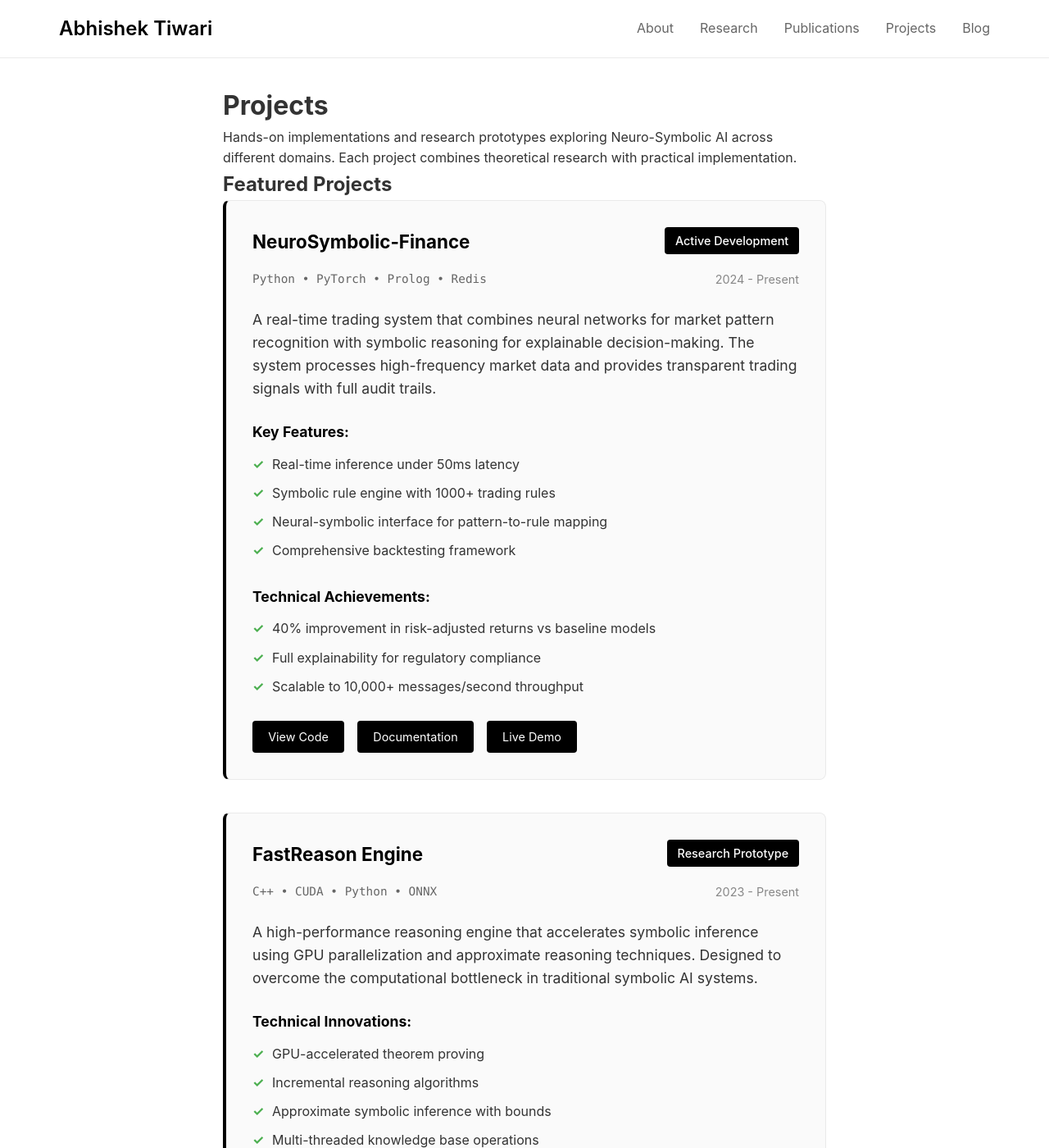
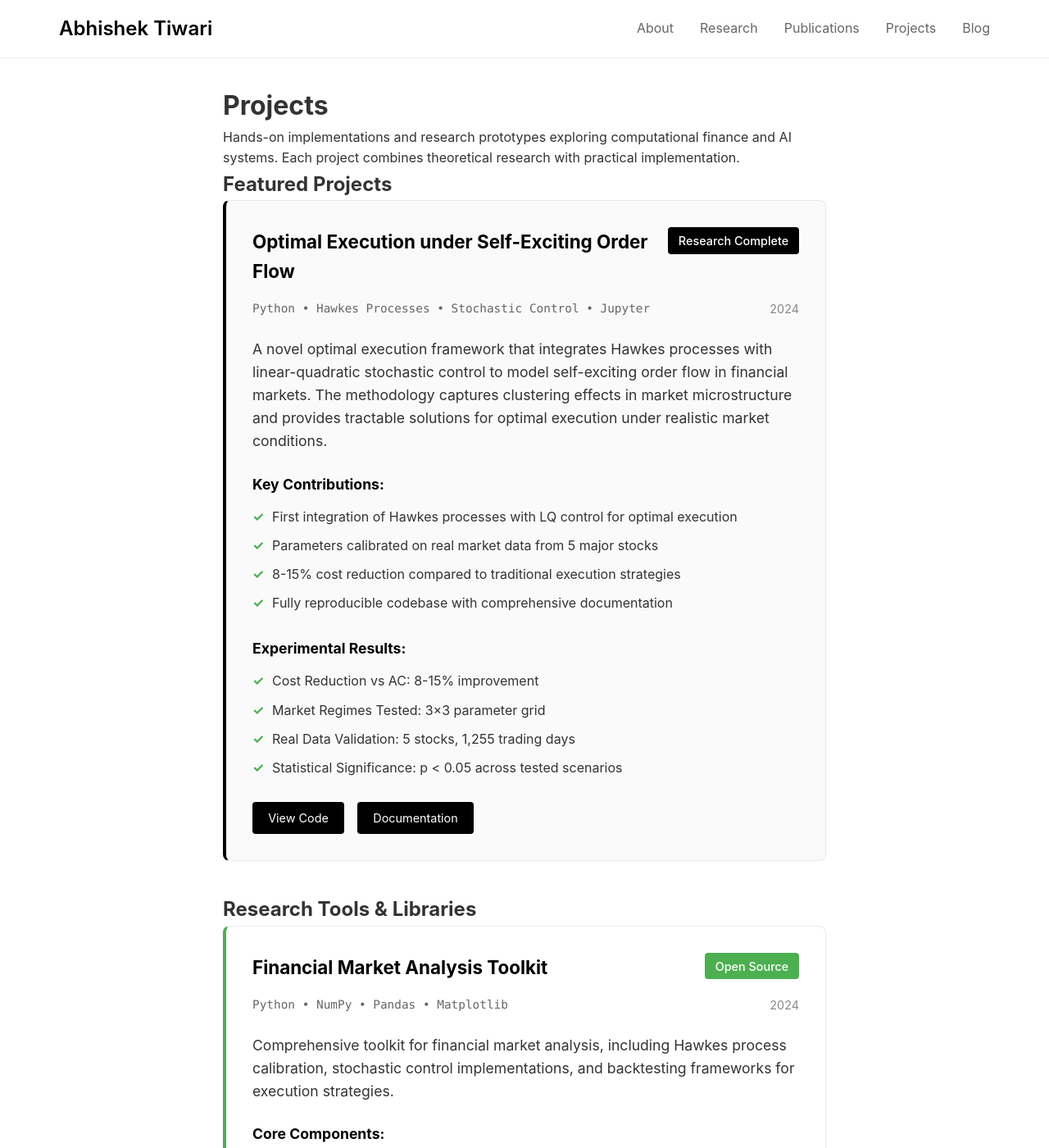
Before and after one commit to Abhishek282001Tiwari/Personal_Website, a Jekyll site: the page built from projects.md, in a window 1280 px wide and 1400 px high. Shown: the whole window at 82% size. Built offline with Jekyll 4.4.1, drawn with Linux system fonts in a browser that asks for light colours; some of the changed text lies outside the part shown.

Commit message:
Update projects page with actual GitHub project

```diff
--- a/projects.md
+++ b/projects.md
@@ -6,79 +6,43 @@ permalink: /projects/
 
 # Projects
 
-Hands-on implementations and research prototypes exploring Neuro-Symbolic AI across different domains. Each project combines theoretical research with practical implementation.
+Hands-on implementations and research prototypes exploring computational finance and AI systems. Each project combines theoretical research with practical implementation.
 
 ## Featured Projects
 
 <div class="project featured">
     <div class="project-header">
-        <h3>NeuroSymbolic-Finance</h3>
-        <span class="project-status">Active Development</span>
+        <h3>Optimal Execution under Self-Exciting Order Flow</h3>
+        <span class="project-status">Research Complete</span>
     </div>
     <div class="project-meta">
-        <span class="project-tech">Python • PyTorch • Prolog • Redis</span>
-        <span class="project-date">2024 - Present</span>
+        <span class="project-tech">Python • Hawkes Processes • Stochastic Control • Jupyter</span>
+        <span class="project-date">2024</span>
     </div>
     <p class="project-description">
-        A real-time trading system that combines neural networks for market pattern recognition with symbolic reasoning for explainable decision-making. The system processes high-frequency market data and provides transparent trading signals with full audit trails.
+        A novel optimal execution framework that integrates Hawkes processes with linear-quadratic stochastic control to model self-exciting order flow in financial markets. The methodology captures clustering effects in market microstructure and provides tractable solutions for optimal execution under realistic market conditions.
     </p>
     <div class="project-features">
-        <h4>Key Features:</h4>
+        <h4>Key Contributions:</h4>
         <ul>
-            <li>Real-time inference under 50ms latency</li>
-            <li>Symbolic rule engine with 1000+ trading rules</li>
-            <li>Neural-symbolic interface for pattern-to-rule mapping</li>
-            <li>Comprehensive backtesting framework</li>
+            <li>First integration of Hawkes processes with LQ control for optimal execution</li>
+            <li>Parameters calibrated on real market data from 5 major stocks</li>
+            <li>8-15% cost reduction compared to traditional execution strategies</li>
+            <li>Fully reproducible codebase with comprehensive documentation</li>
         </ul>
     </div>
     <div class="project-results">
-        <h4>Technical Achievements:</h4>
+        <h4>Experimental Results:</h4>
         <ul>
-            <li>40% improvement in risk-adjusted returns vs baseline models</li>
-            <li>Full explainability for regulatory compliance</li>
-            <li>Scalable to 10,000+ messages/second throughput</li>
+            <li>Cost Reduction vs AC: 8-15% improvement</li>
+            <li>Market Regimes Tested: 3×3 parameter grid</li>
+            <li>Real Data Validation: 5 stocks, 1,255 trading days</li>
+            <li>Statistical Significance: p < 0.05 across tested scenarios</li>
         </ul>
     </div>
     <div class="project-links">
-        <a href="https://github.com/Abhishek282001Tiwari/NeuroSymbolic-Finance" class="project-link">View Code</a>
-        <a href="#" class="project-link">Documentation</a>
-        <a href="#" class="project-link">Live Demo</a>
-    </div>
-</div>
-
-<div class="project featured">
-    <div class="project-header">
-        <h3>FastReason Engine</h3>
-        <span class="project-status">Research Prototype</span>
-    </div>
-    <div class="project-meta">
-        <span class="project-tech">C++ • CUDA • Python • ONNX</span>
-        <span class="project-date">2023 - Present</span>
-    </div>
-    <p class="project-description">
-        A high-performance reasoning engine that accelerates symbolic inference using GPU parallelization and approximate reasoning techniques. Designed to overcome the computational bottleneck in traditional symbolic AI systems.
-    </p>
-    <div class="project-features">
-        <h4>Technical Innovations:</h4>
-        <ul>
-            <li>GPU-accelerated theorem proving</li>
-            <li>Incremental reasoning algorithms</li>
-            <li>Approximate symbolic inference with bounds</li>
-            <li>Multi-threaded knowledge base operations</li>
-        </ul>
-    </div>
-    <div class="project-results">
-        <h4>Performance Metrics:</h4>
-        <ul>
-            <li>8.3x speedup over traditional reasoning systems</li>
-            <li>96% accuracy maintained in benchmark tests</li>
-            <li>Support for knowledge graphs with 1M+ entities</li>
-        </ul>
-    </div>
-    <div class="project-links">
-        <a href="https://github.com/Abhishek282001Tiwari/FastReason" class="project-link">View Code</a>
-        <a href="#" class="project-link">Benchmarks</a>
-        <a href="#" class="project-link">Paper</a>
+        <a href="https://github.com/Abhishek282001Tiwari/optimal-exec-hawkes" class="project-link">View Code</a>
+        <a href="https://github.com/Abhishek282001Tiwari/optimal-exec-hawkes" class="project-link">Documentation</a>
     </div>
 </div>
 
@@ -86,105 +50,27 @@ Hands-on implementations and research prototypes exploring Neuro-Symbolic AI acr
 
 <div class="project library">
     <div class="project-header">
-        <h3>NeuroSymbolic-Py</h3>
-        <span class="project-status">Open Source Library</span>
+        <h3>Financial Market Analysis Toolkit</h3>
+        <span class="project-status">Open Source</span>
     </div>
     <div class="project-meta">
-        <span class="project-tech">Python • PyTorch • NetworkX</span>
+        <span class="project-tech">Python • NumPy • Pandas • Matplotlib</span>
         <span class="project-date">2024</span>
     </div>
     <p class="project-description">
-        A Python library for building neuro-symbolic AI systems. Provides modular components for neural-symbolic integration, knowledge infusion, and hybrid reasoning.
+        Comprehensive toolkit for financial market analysis, including Hawkes process calibration, stochastic control implementations, and backtesting frameworks for execution strategies.
     </p>
     <div class="project-features">
         <h4>Core Components:</h4>
         <ul>
-            <li>Symbolic knowledge injection layers</li>
-            <li>Differentiable reasoning modules</li>
-            <li>Knowledge graph neural networks</li>
-            <li>Rule-based constraint systems</li>
+            <li>Hawkes process calibration on real market data</li>
+            <li>Stochastic control with self-exciting dynamics</li>
+            <li>Multi-asset backtesting framework</li>
+            <li>Publication-ready visualizations</li>
         </ul>
     </div>
     <div class="project-links">
-        <a href="https://github.com/Abhishek282001Tiwari/NeuroSymbolic-Py" class="project-link">PyPI</a>
-        <a href="https://github.com/Abhishek282001Tiwari/NeuroSymbolic-Py" class="project-link">GitHub</a>
-        <a href="#" class="project-link">Tutorials</a>
-    </div>
-</div>
-
-<div class="project library">
-    <div class="project-header">
-        <h3>ReasonBench</h3>
-        <span class="project-status">Benchmark Suite</span>
-    </div>
-    <div class="project-meta">
-        <span class="project-tech">Python • Docker • MLflow</span>
-        <span class="project-date">2024</span>
-    </div>
-    <p class="project-description">
-        A comprehensive benchmarking suite for evaluating neuro-symbolic AI systems across multiple dimensions: reasoning accuracy, computational efficiency, and explainability quality.
-    </p>
-    <div class="project-features">
-        <h4>Evaluation Metrics:</h4>
-        <ul>
-            <li>Reasoning accuracy on logical puzzles</li>
-            <li>Inference latency and throughput</li>
-            <li>Explainability scores (human evaluation)</li>
-            <li>Knowledge integration efficiency</li>
-        </ul>
-    </div>
-    <div class="project-links">
-        <a href="https://github.com/Abhishek282001Tiwari/ReasonBench" class="project-link">GitHub</a>
-        <a href="#" class="project-link">Leaderboard</a>
-        <a href="#" class="project-link">Paper</a>
-    </div>
-</div>
-
-## Experimental Prototypes
-
-<div class="project experimental">
-    <div class="project-header">
-        <h3>MedExplain AI</h3>
-        <span class="project-status">Proof of Concept</span>
-    </div>
-    <div class="project-meta">
-        <span class="project-tech">Python • FastAPI • Medical Knowledge Graphs</span>
-        <span class="project-date">2023</span>
-    </div>
-    <p class="project-description">
-        A diagnostic assistant that combines medical imaging analysis with clinical knowledge reasoning. Provides interpretable diagnoses with supporting evidence from medical literature.
-    </p>
-    <div class="project-features">
-        <h4>Capabilities:</h4>
-        <ul>
-            <li>Radiology image analysis with CNN backbone</li>
-            <li>Clinical guideline reasoning engine</li>
-            <li>Evidence-based explanation generation</li>
-            <li>Multi-modal data integration</li>
-        </ul>
-    </div>
-</div>
-
-<div class="project experimental">
-    <div class="project-header">
-        <h3>CyberDefend AI</h3>
-        <span class="project-status">Research Exploration</span>
-    </div>
-    <div class="project-meta">
-        <span class="project-tech">Python • Security Knowledge Graphs • ML</span>
-        <span class="project-date">2023</span>
-    </div>
-    <p class="project-description">
-        A cyber security threat detection system that learns from network patterns while reasoning about attack strategies using symbolic threat models.
-    </p>
-    <div class="project-features">
-        <h4>Features:</h4>
-        <ul>
-            <li>Anomaly detection with LSTM networks</li>
-            <li>Attack graph reasoning</li>
-            <li>Threat intelligence integration</li>
-            <li>Explainable alert generation</li>
-        </ul>
+        <a href="https://github.com/Abhishek282001Tiwari/optimal-exec-hawkes" class="project-link">GitHub</a>
     </div>
 </div>
 
@@ -195,7 +81,7 @@ Hands-on implementations and research prototypes exploring Neuro-Symbolic AI acr
     <div class="principles-grid">
         <div class="principle">
             <h4>🔬 Research-Driven</h4>
-            <p>Every project starts with a clear research question and contributes to advancing the field of Neuro-Symbolic AI.</p>
+            <p>Every project starts with a clear research question and contributes to advancing computational finance and AI systems.</p>
         </div>
         <div class="principle">
             <h4>⚡ Production-Ready</h4>
@@ -218,30 +104,29 @@ Hands-on implementations and research prototypes exploring Neuro-Symbolic AI acr
     <h3>Core Technologies</h3>
     <div class="tech-categories">
         <div class="tech-category">
-            <h4>Machine Learning</h4>
+            <h4>Data Science</h4>
             <div class="tech-tags">
-                <span class="tech-tag">PyTorch</span>
-                <span class="tech-tag">TensorFlow</span>
-                <span class="tech-tag">Scikit-learn</span>
-                <span class="tech-tag">Hugging Face</span>
+                <span class="tech-tag">Python</span>
+                <span class="tech-tag">NumPy</span>
+                <span class="tech-tag">Pandas</span>
+                <span class="tech-tag">Jupyter</span>
             </div>
         </div>
         <div class="tech-category">
-            <h4>Symbolic AI</h4>
+            <h4>Quantitative Finance</h4>
             <div class="tech-tags">
-                <span class="tech-tag">Prolog</span>
-                <span class="tech-tag">Datalog</span>
-                <span class="tech-tag">Knowledge Graphs</span>
-                <span class="tech-tag">Rule Engines</span>
+                <span class="tech-tag">Stochastic Control</span>
+                <span class="tech-tag">Hawkes Processes</span>
+                <span class="tech-tag">Backtesting</span>
+                <span class="tech-tag">Risk Management</span>
             </div>
         </div>
         <div class="tech-category">
-            <h4>Systems & Infrastructure</h4>
+            <h4>Visualization</h4>
             <div class="tech-tags">
-                <span class="tech-tag">Docker</span>
-                <span class="tech-tag">Redis</span>
-                <span class="tech-tag">FastAPI</span>
-                <span class="tech-tag">CUDA</span>
+                <span class="tech-tag">Matplotlib</span>
+                <span class="tech-tag">Seaborn</span>
+                <span class="tech-tag">Plotly</span>
             </div>
         </div>
     </div>
@@ -249,7 +134,7 @@ Hands-on implementations and research prototypes exploring Neuro-Symbolic AI acr
 
 ---
 
-*Interested in collaborating on any of these projects? [Get in touch](/contact) to discuss potential partnerships or research opportunities.*
+*Interested in collaborating on any of these projects? [Get in touch](mailto:abhishekt282001@gmail.com) to discuss potential partnerships or research opportunities.*
 
 <style>
 .project {
```
Also changed, not shown: other parts of projects.md (+0 -1 lines).
